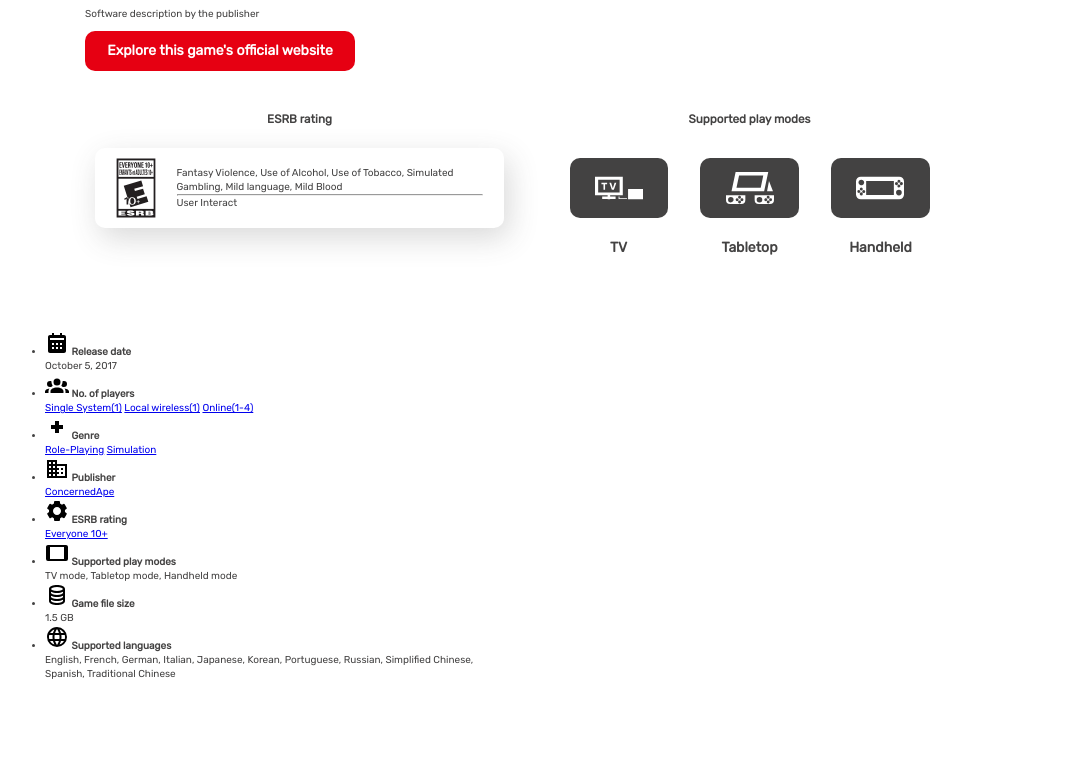
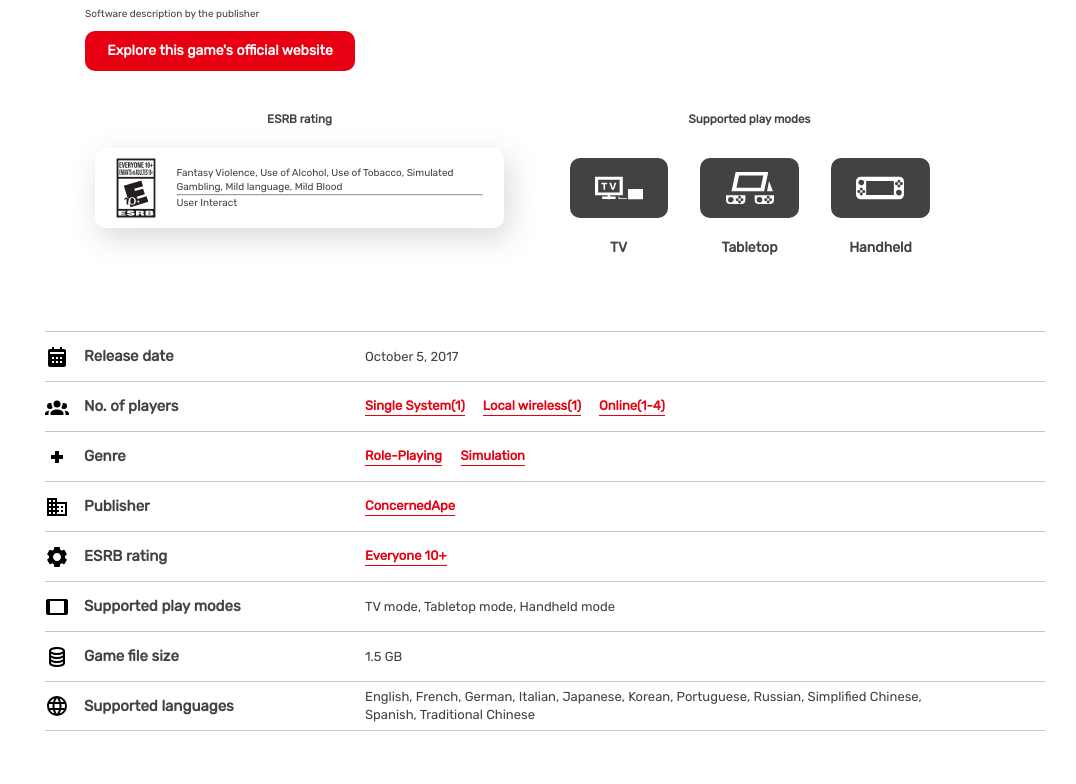
Before and after one commit to Kelvin-Ben/Nintendo, a website: page index.html in a window 1280 px wide. Shown: the part 1050-1834 px from the top of the page, without its empty margins (95-1171 px from the left). Drawn offline with Linux system fonts and the light colour scheme; a web font is replaced by a local one.

Commit message:
Add style properties to the update article

```diff
--- a/resources/css/style.css
+++ b/resources/css/style.css
@@ -470,11 +470,63 @@
   display: flex;
   flex-direction: column; }
 
-#tv-text, #hand-held--text, #tabletop-text {
+#tv-text,
+#hand-held--text,
+#tabletop-text {
   position: absolute;
   top: 8rem;
   font-size: 1.4rem;
   font-weight: 600; }
+
+.updates {
+  width: 100%;
+  height: 45rem; }
+
+.status {
+  display: flex;
+  flex-direction: column;
+  list-style: none;
+  width: 100%;
+  height: 100%;
+  margin: 0rem auto; }
+  .status__list {
+    display: flex;
+    align-items: center;
+    width: 100%;
+    height: 5rem;
+    border-top: 1px solid rgba(67, 66, 66, 0.3); }
+    .status__list:last-child {
+      border-bottom: 1px solid rgba(67, 66, 66, 0.3); }
+    .status__list p {
+      font-size: 1.3rem;
+      font-family: "Rubik";
+      font-style: normal; }
+    .status__list--link {
+      width: 30rem;
+      font-size: 1.2rem;
+      font-weight: 600;
+      display: flex;
+      flex-direction: row;
+      justify-content: space-between; }
+      .status__list--link a {
+        text-decoration: none;
+        color: #e60012;
+        border-bottom: 1px solid; }
+        .status__list--link a:hover {
+          color: #b22222; }
+
+.list-item {
+  display: flex;
+  align-items: center;
+  width: 22rem;
+  margin-right: 10rem; }
+  .list-item__icon {
+    margin-right: 1.5rem; }
+  .list-item span {
+    font-size: 1.5rem; }
+
+.genre {
+  width: 16rem; }
 
 #hero {
   background-color: #d6f0fa;
```
